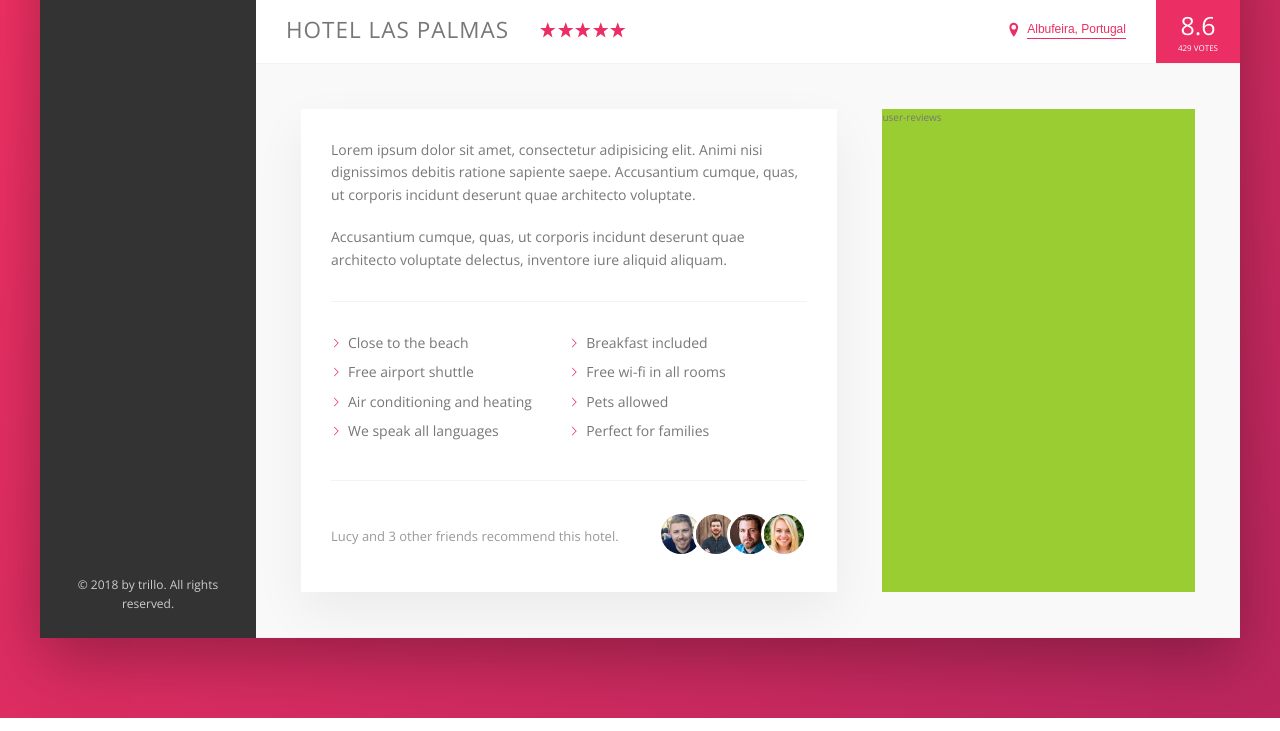
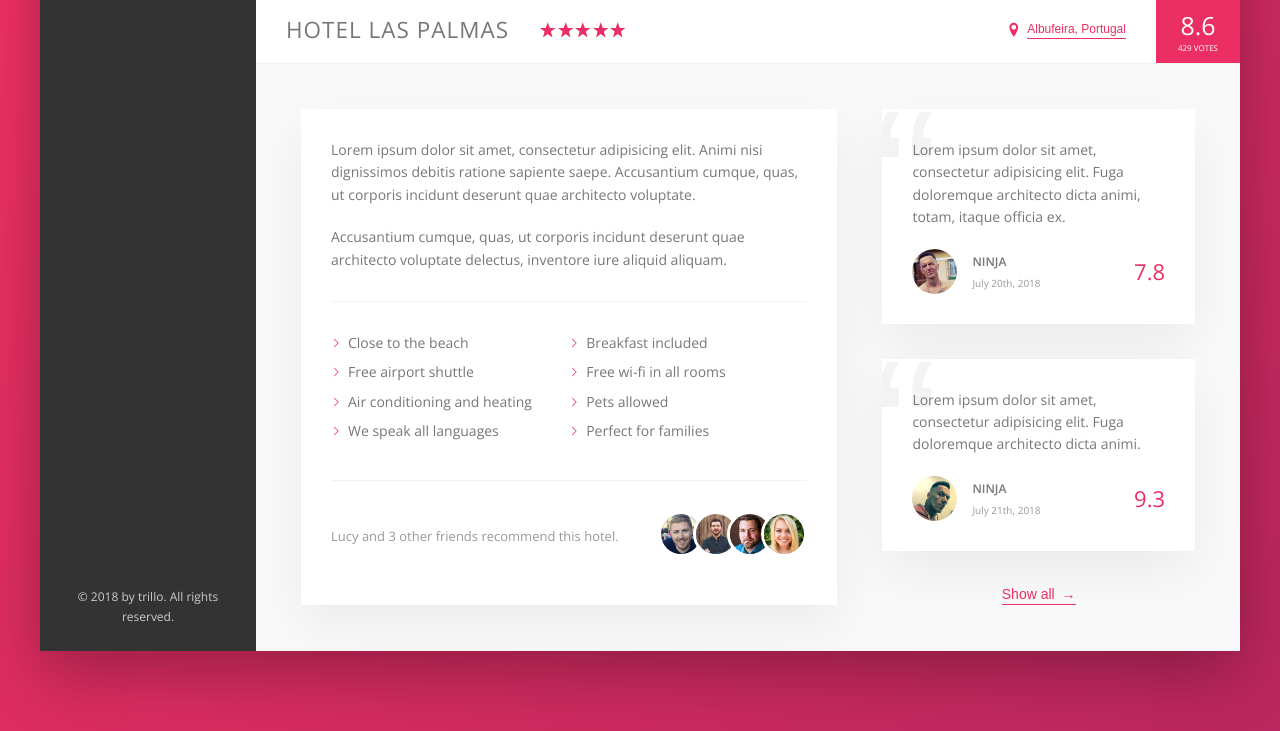
Before and after one commit to rgoldenberg/coursework-flex-grid, a website: page Trillo/index.html in a window 1280 px wide. Shown: the part 538-1269 px from the top of the page. Drawn offline with nearby package versions, Linux system fonts and the light colour scheme; files that its build step writes are made by us from their sources.

Commit message:
add reviews section, minor bugfixes

```diff
--- a/Trillo/index.html
+++ b/Trillo/index.html
@@ -169,8 +169,36 @@
                     </div>
 
                     <div class="user-reviews">
-                        user-reviews
+                        <figure class="review">
+                            <blockquote class="review__text">
+                                Lorem ipsum dolor sit amet, consectetur adipisicing elit. Fuga doloremque architecto dicta animi, totam, itaque officia ex.
+                            </blockquote>
+                            <figcaption class="review__user">
+                                <img src="img/user-1.jpg" alt="photo of User 1" class="review__photo">
+                                <div class="review__user-box">
+                                    <p class="review__user-name">Ninja</p>
+                                    <p class="review__user-date">July 20th, 2018</p>
+                                </div>
+                                <div class="review__rating">7.8</div>
+                            </figcaption>
+                        </figure>
+                        <figure class="review">
+                            <blockquote class="review__text">
+                                Lorem ipsum dolor sit amet, consectetur adipisicing elit. Fuga doloremque architecto dicta animi.
+                            </blockquote>
+                            <figcaption class="review__user">
+                                <img src="img/user-2.jpg" alt="photo of User 2" class="review__photo">
+                                <div class="review__user-box">
+                                    <p class="review__user-name">Ninja</p>
+                                    <p class="review__user-date">July 21th, 2018</p>
+                                </div>
+                                <div class="review__rating">9.3</div>
+                            </figcaption>
+                        </figure>
+
+                        <button class="btn-inline">Show all <span>&rarr;</span></button>
                     </div>
+
                 </div>
             </main>
 
--- a/Trillo/sass/_components.scss
+++ b/Trillo/sass/_components.scss
@@ -280,11 +280,20 @@
 
     &:hover {
         color: var(--color-grey-dark-1);
+
+        & span {
+            margin-left: 8px;
+        }
     }
 
     &:focus {
         outline: none;
         animation: pulsate 1s infinite;
+    }
+
+    & span {
+        margin-left: 3px;
+        transition: margin-left .2s;
     }
 }
 
@@ -370,8 +379,68 @@
     &__count {
         margin-right: auto;
     }
+}
 
-    &__friends {
 
+/*********************************/
+/** REVIEWS **/
+.review {
+    position: relative;
+    overflow: hidden;
+    background-color: #fff;
+    box-shadow: var(--shadow-light);
+    padding: 3rem;
+    margin-bottom: 3.5rem;
+
+    &__text {
+        margin-bottom: 2rem;
+        position: relative;
+        z-index: 10;
+    }
+
+    &__user {
+        display: flex;
+        align-items: center;
+    }
+
+    &__photo {
+        height: 4.5rem;
+        width: 4.5rem;
+        margin-right: 1.5rem;
+        border-radius: 50%;
+    }
+
+    &__user-box {
+        margin-right: auto;
+    }
+
+    &__user-name {
+        font-size: 1.2rem;
+        font-weight: 600;
+        text-transform: uppercase;
+        margin-bottom: .4rem;
+    }
+
+    &__user-date {
+        font-size: 1rem;
+        color: var(--color-grey-dark-3);
+    }
+
+    &__rating {
+        font-size: 2.2rem;
+        font-weight: 300;
+        color: var(--color-primary);
     }
 }
+
+.review::before {
+    content: "\201C";
+    z-index: 1;
+    position: absolute;
+    top: -2.8rem;
+    left: -1rem;
+    font-size: 20rem;
+    line-height: 1;
+    font-family: sans-serif;
+    color: var(--color-grey-light-2);
+}
--- a/Trillo/sass/_layout.scss
+++ b/Trillo/sass/_layout.scss
@@ -36,6 +36,7 @@
 }
 
 .detail {
+    font-size: 1.4rem;
     display: flex;
     padding: 4.5rem;
     background-color: var(--color-grey-light-1);
@@ -43,7 +44,6 @@
 }
 
 .description {
-    font-size: 1.4rem;
     background-color: #fff;
     flex: 0 0 60%;
     margin-right: 4.5rem;
@@ -52,6 +52,9 @@
 }
 
 .user-reviews {
-    background-color: yellowgreen;
     flex: 1;
+
+    display: flex;
+    flex-direction: column;
+    align-items: center;
 }
```
Also changed, not shown: Trillo/img/user-1.jpg (added), Trillo/img/user-2.jpg (added).
